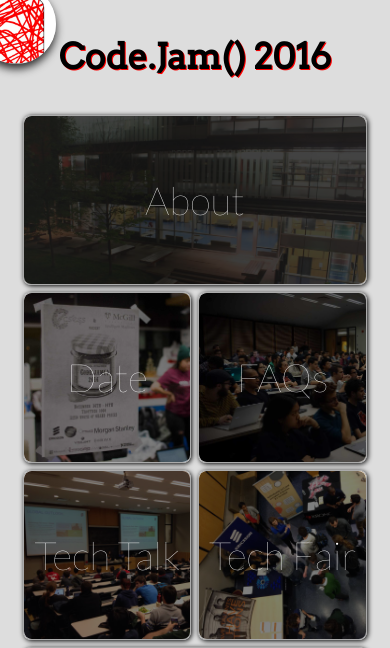
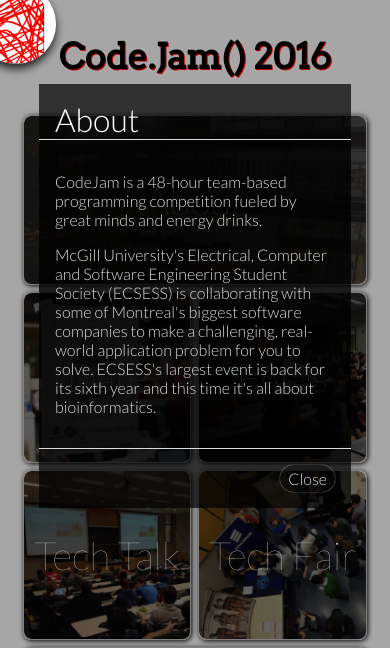
Before and after one commit to chianyul/codejam16, a PHP site: page / in a window 390 px wide, after a click on "About". Shown: the top 648 px of the page. Run offline with PHP 8.4, Linux system fonts and the light colour scheme; some libraries are stand-ins or nearby versions.

Commit message:
removed navbar and optimized jam menu for mobile

```diff
--- a/index.html
+++ b/index.html
@@ -34,33 +34,33 @@
 	<section id="tile-container">
 		<div class="row">
 			<div class="col50">
-				<a href="#About" class="thumbnail wide"">
+				<div href="#About" class="thumbnail wide pop">
 					<img src="img/trottier.jpg" alt=""/>
 					<div class="content"><div class="table"><h1>About</h1></div></div>
-				</a>
+				</div>
 			</div>
 			<div class="col50">
-				<div href="#" class="thumbnail medium">
+				<div href="#" class="thumbnail medium nopop">
 					<img src="img/poster.jpg" alt=""/>
 					<div class="content"><div class="table"><h1>Date</h1></div></div>
 				</div><!--
-			 --><a href="#FAQs" class="thumbnail medium">
+			 --><div href="#FAQs" class="thumbnail medium pop">
 					<img src="img/presentation2.jpg" alt=""/>
 					<div class="content"><div class="table"><h1>FAQs</h1></div></div>
-				</a>
+				</div>
 			</div>
 		</div>
 
 		<div class="row">
 			<div class="col50">
-				<a href="#Event1" class="thumbnail medium"">
+				<div href="#Event1" class="thumbnail medium pop">
 					<img src="img/techtalk.jpg" alt="">
 					<div class="content"><div class="table"><h1>Tech Talk</h1></div></div>
-				</a><!--
-			 --><a href="#Event2" class="thumbnail medium">
+				</div><!--
+			 --><div href="#Event2" class="thumbnail medium pop">
 					<img src="img/networking.jpg" alt="">
 					<div class="content"><div class="table"><h1>Tech Fair</h1></div></div>
-				</a>
+				</div>
 			</div><!--
 		 --><div class="col50">
 				<div class="thumbnail wide">
@@ -78,14 +78,14 @@
 				</div>
 					</div><!--
 			 --><div class="col50">
-				<a href="#Form" class="thumbnail medium" data-rel="popup" >
+				<div href="#Form" class="thumbnail medium pop" data-rel="popup" >
 					<img src="img/wristband.jpg" alt="">
 					<div class="content"><div class="table"><h1>Join</h1></div></div>
-				</a><!--
-			 --><a href="#Pay" class="thumbnail medium">
+				</div><!--
+			 --><div href="#Pay" class="thumbnail medium pop">
 					<img src="img/breakfast.jpg" alt="">
 					<div class="content"><div class="table"><h1>Pay</h1></div></div>
-				</a>
+				</div>
 			</div>
 		</div>
 
@@ -125,7 +125,7 @@
 				<p>McGill University's Electrical, Computer and Software Engineering Student Society (ECSESS) is collaborating with some of Montreal's biggest software companies to make a challenging, real-world application problem for you to solve. ECSESS's largest event is back for its sixth year and this time it's all about bioinformatics.</p>
 			</div>
 			<div class="popup-footer">
-				<button class="exit">Close</button>
+				<button class="footer-button exit">Close</button>
 			</div>
 		</div>
 
@@ -142,7 +142,7 @@
 				<h3>Question 6</h3><p>Answer 6</p>
 			</div>
 			<div class="popup-footer">
-				<button class="exit">Close</button>
+				<button class="footer-button exit">Close</button>
 			</div>
 		</div>
 
@@ -156,7 +156,7 @@
 				<h3>Company 3</h3><p>Event description 3</p>
 			</div>
 			<div class="popup-footer">
-				<button class="exit">Close</button>
+				<button class="footer-button exit">Close</button>
 			</div>
 		</div>
 
@@ -178,9 +178,9 @@
 		</div>
 
 		<div id="Form" class="popup fade" tabindex="-1">
-			<button class="resizing" id="enlarge"><></button>
-			<button class="resizing" id="smaller">><</button>
-			<button class="exit">x</button>
+			<button class="header-button resizing" id="enlarge"></button>
+			<button class="header-button resizing" id="smaller"></button>
+			<button class="header-button exit">x</button>
 			<iframe src="https://docs.google.com/forms/d/1w7KlP-YzDP-fk4gv9b7gDIQS7fgLIvP9Jvt3PtUkl0I/viewform?embedded=true" width="100%" height="100%"></iframe>
 		</div>
 
@@ -193,7 +193,7 @@
 				<a href="https://www.tilt.com/tilts/ecsess-winter-banquet-2016"><img src="sponsors/logo_tilt.png" style="width:5em;"/></a>
 			</div>
 			<div class="popup-footer">
-				<button class="exit">Close</button>
+				<button class="footer-button exit">Close</button>
 			</div>
 		</div>
 
@@ -225,7 +225,7 @@
 				</a>
 			</div>
 			<div class="popup-footer">
-				<button class="exit">Close</button>
+				<button class="footer-button exit">Close</button>
 			</div>
 		</div>
 
@@ -234,12 +234,16 @@
 				<h2>Ask a Question</h2>
 			</div>
 			<div class="popup-body">
-				<input>Email</input>
-				<input>Question</input>
+				<div id="Ask-email">
+					<input></input>
+				</div>
+				<div id="Ask-question">
+					<input></input>
+				</div>
 			</div>
 			<div class="popup-footer">
-				<button class="submit">Submit</button>
-				<button class="exit">Close</button>
+				<button class="footer-button submit">Submit</button>
+				<button class="footer-button exit">Close</button>
 			</div>
 		</div>
 
@@ -253,7 +257,7 @@
 	<section id="sponsorship-container">
 		<h1>A Big Thank You to Our Generous Sponsors</h1>
 		<div id="wheel">
-			<div id="frame-collection" href="#Sponsors">
+			<div id="frame-collection" href="#Sponsors" class="pop">
 				<div class="frame">
 					<div class="sponsor giga"><img src="sponsors/logo_morgan.png" alt="morgan"></div>
 				</div>
--- a/script.js
+++ b/script.js
@@ -2,7 +2,7 @@
 $(function() {
 	var $menu = $("#menu");
 	var $icon = $("#icon");
-	var $layer = $("#popup-layer");
+	var layer = $("#popup-layer");
 	/*
 	$icon.on("mouseenter", function() {
     	$menu.slideDown();
@@ -11,22 +11,20 @@ $(function() {
     	$menu.slideUp();
     })
     */
+
     $icon.on("click", function() {
-    	$layer.fadeToggle();
+    	$(layer).fadeToggle();
     	$icon.toggleClass("icon-hover");
     	$menu.slideToggle();
+    })
 
-	$(".thumbnail").on("click", pop_out);
-	$("#frame-collection").on("click", pop_out);
+	$(".pop").on("click", pop_out);
 	$(".menu-link").on("click", pop_out);
 
-	var $layer = $("#popup-layer");
-
     function pop_out() {
-    	var $popup = $(this).attr("href");
-
-   		$layer.fadeIn();
-   		$popup.fadeIn();
+    	var popup = $(this).attr("href");
+   		$(layer).fadeIn();
+   		$(popup).fadeIn();
     }
 
 	$(".exit").on("click", dismiss);
@@ -34,9 +32,9 @@ $(function() {
 
 	function dismiss() {
     	$(".popup").fadeOut();
-		$layer.fadeOut();
+		$menu.slideUp();
 		$icon.removeClass("icon-hover");
-		$menu.slideUp();
+		$(layer).fadeOut();
     }
 })
 
--- a/style-main.css
+++ b/style-main.css
@@ -26,6 +26,7 @@ header h1 img {
 /*-----Navigation-----*/
 #icon {
 	box-shadow: 0 5px 8px rgba(0, 0, 0, .8);
+	cursor: pointer;
 	position: fixed;
 	left: -1.5em;
 	top: -1em;
@@ -126,6 +127,8 @@ header h1 img {
 
 @media (min-width: 70em) {
 	#icon { width: 7em; height: 7em; }
+	#icon:hover { left: -1em; top: -.5em; }
+
 	#menu { width: 20%; left: 2.5%; }
 
 	#tile-container { margin: 2em auto 7em; width: 50%; }
--- a/style-popup.css
+++ b/style-popup.css
@@ -69,7 +69,7 @@
 	font: 300 1em 'Lato', sans-serif;
 }
 
-#popup-container button {
+.footer-button {
 	background-color: rgba(0, 0, 0, .3);
 	border: none;
 	border-radius: 1em;
```
Also changed, not shown: other parts of style-popup.css (+18 -16 lines), tool_sprite.png (added).
